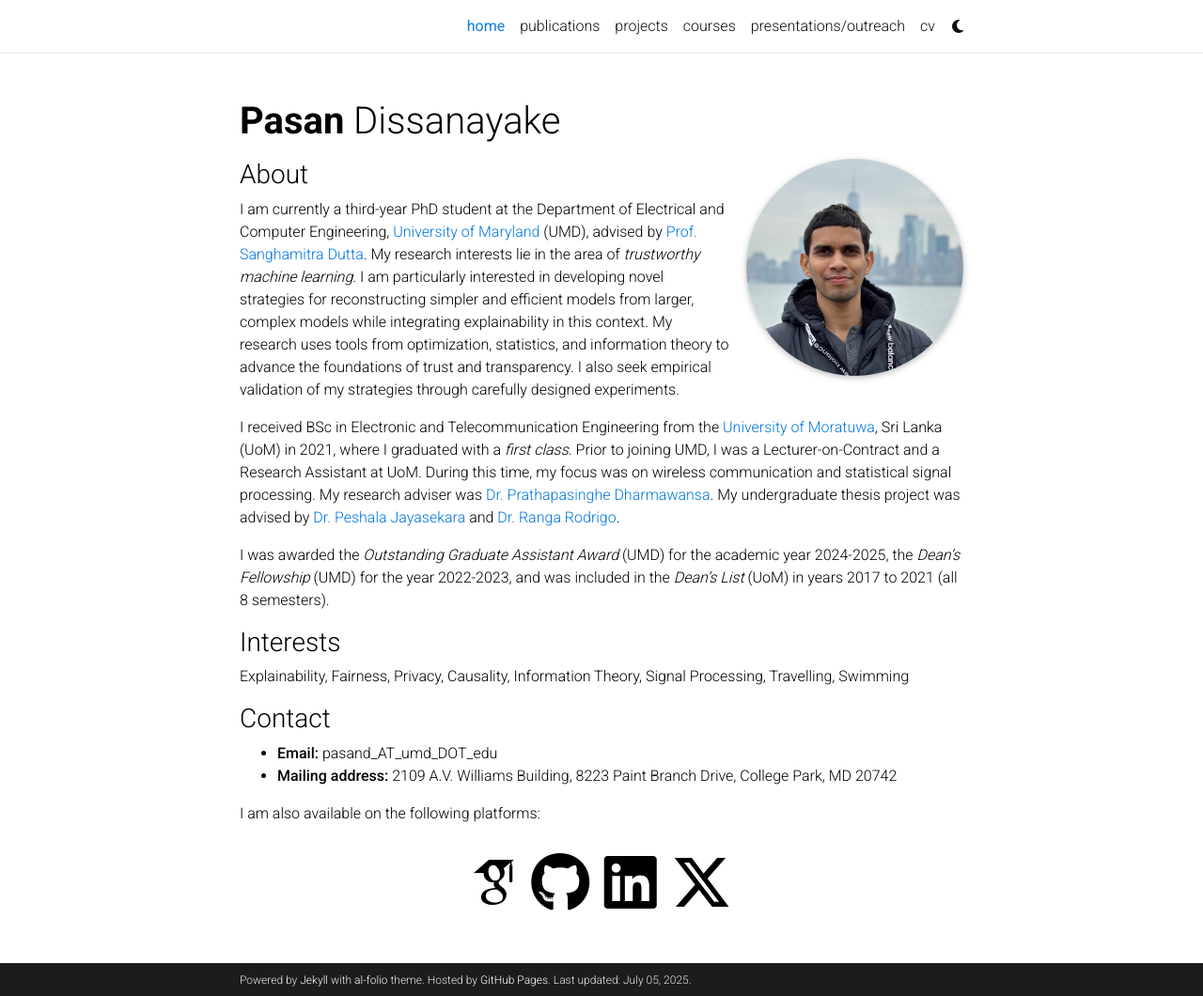
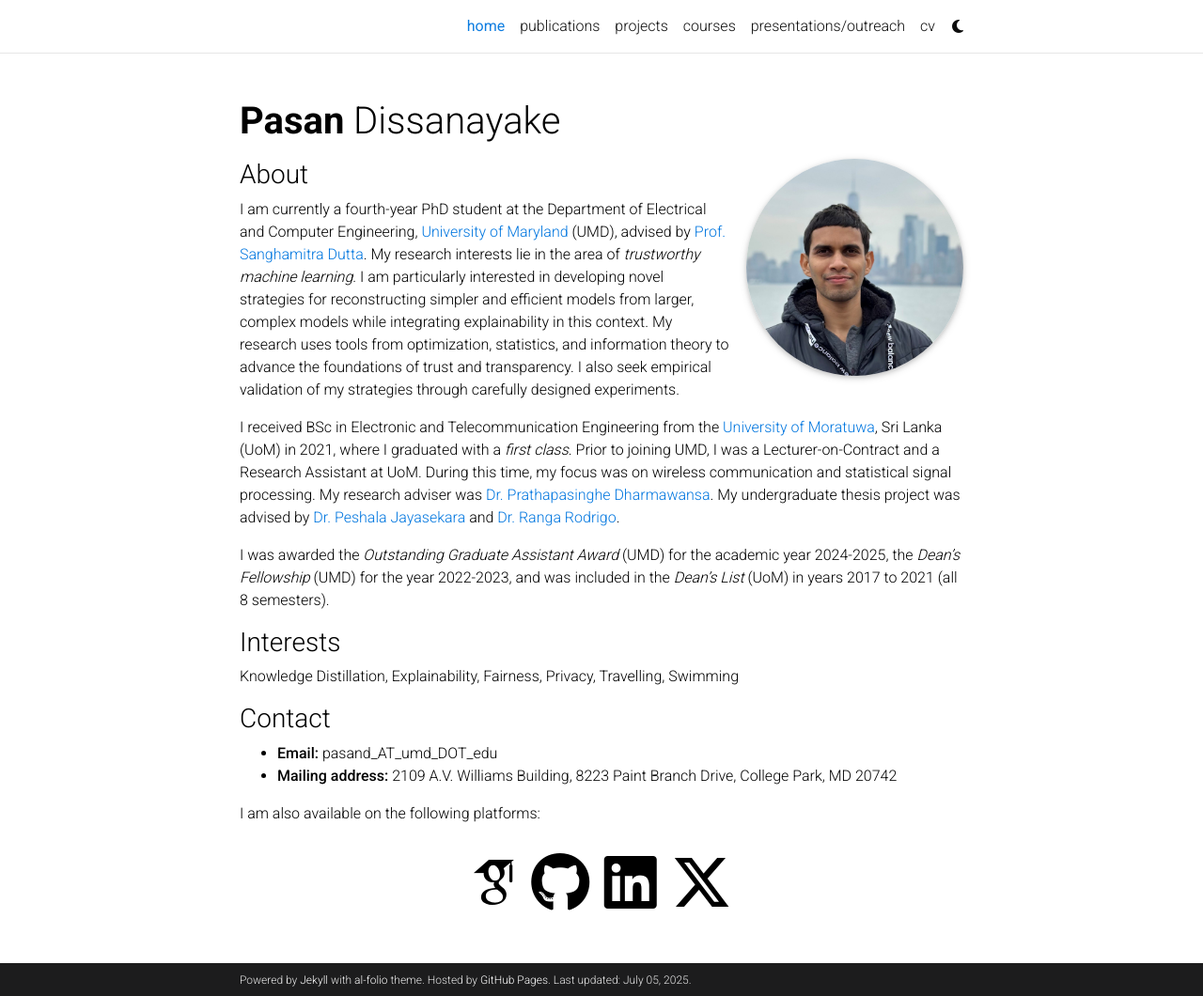
Before and after one commit to pasandissanayake/pasandissanayake.github.io, a Jekyll site: the page built from _pages/about.md, in a window 1280 px wide and 1060 px high. Shown: the whole window at 94% size. Built offline with Jekyll 4.4.1, drawn with Linux system fonts in a browser that asks for light colours; full-size pictures stand in for the smaller copies a plugin makes; some web fonts are replaced; comment, search, counter and statistics services are not loaded; a style sheet for code colours, icons or effects is not loaded.

Commit message:
Update about.md

```diff
--- a/_pages/about.md
+++ b/_pages/about.md
@@ -17,14 +17,14 @@
 ---
 
 ### About
-I am currently a third-year PhD student at the Department of Electrical and Computer Engineering, [University of Maryland](https://umd.edu/) (UMD), advised by [Prof. Sanghamitra Dutta](https://sites.google.com/site/sanghamitraweb/). My research interests lie in the area of *trustworthy machine learning*. I am particularly interested in developing novel strategies for reconstructing simpler and efficient models from larger, complex models while integrating explainability in this context. My research uses tools from optimization, statistics, and information theory to advance the foundations of trust and transparency. I also seek empirical validation of my strategies through carefully designed experiments.
+I am currently a fourth-year PhD student at the Department of Electrical and Computer Engineering, [University of Maryland](https://umd.edu/) (UMD), advised by [Prof. Sanghamitra Dutta](https://sites.google.com/site/sanghamitraweb/). My research interests lie in the area of *trustworthy machine learning*. I am particularly interested in developing novel strategies for reconstructing simpler and efficient models from larger, complex models while integrating explainability in this context. My research uses tools from optimization, statistics, and information theory to advance the foundations of trust and transparency. I also seek empirical validation of my strategies through carefully designed experiments.
 
 I received BSc in Electronic and Telecommunication Engineering from the [University of Moratuwa](https://uom.lk/), Sri Lanka (UoM) in 2021, where I graduated with a *first class*. Prior to joining UMD, I was a Lecturer-on-Contract and a Research Assistant at UoM. During this time, my focus was on wireless communication and statistical signal processing. My research adviser was [Dr. Prathapasinghe Dharmawansa](https://sites.google.com/view/prathapasinghe/home). My undergraduate thesis project was advised by [Dr. Peshala Jayasekara](https://peshala.staff.uom.lk/projects/) and [Dr. Ranga Rodrigo](https://ent.uom.lk/team/dr-ranga-rodrigo/).
 
 I was awarded the *Outstanding Graduate Assistant Award* (UMD) for the academic year 2024-2025, the *Dean's Fellowship* (UMD) for the year 2022-2023, and was included in the *Dean's List* (UoM) in years 2017 to 2021 (all 8 semesters).
 
 ### Interests
-Explainability, Fairness, Privacy, Causality, Information Theory, Signal Processing, Travelling, Swimming
+Knowledge Distillation, Explainability, Fairness, Privacy, Travelling, Swimming
 
 ### Contact
 - **Email:** pasand_AT_umd_DOT_edu
```
